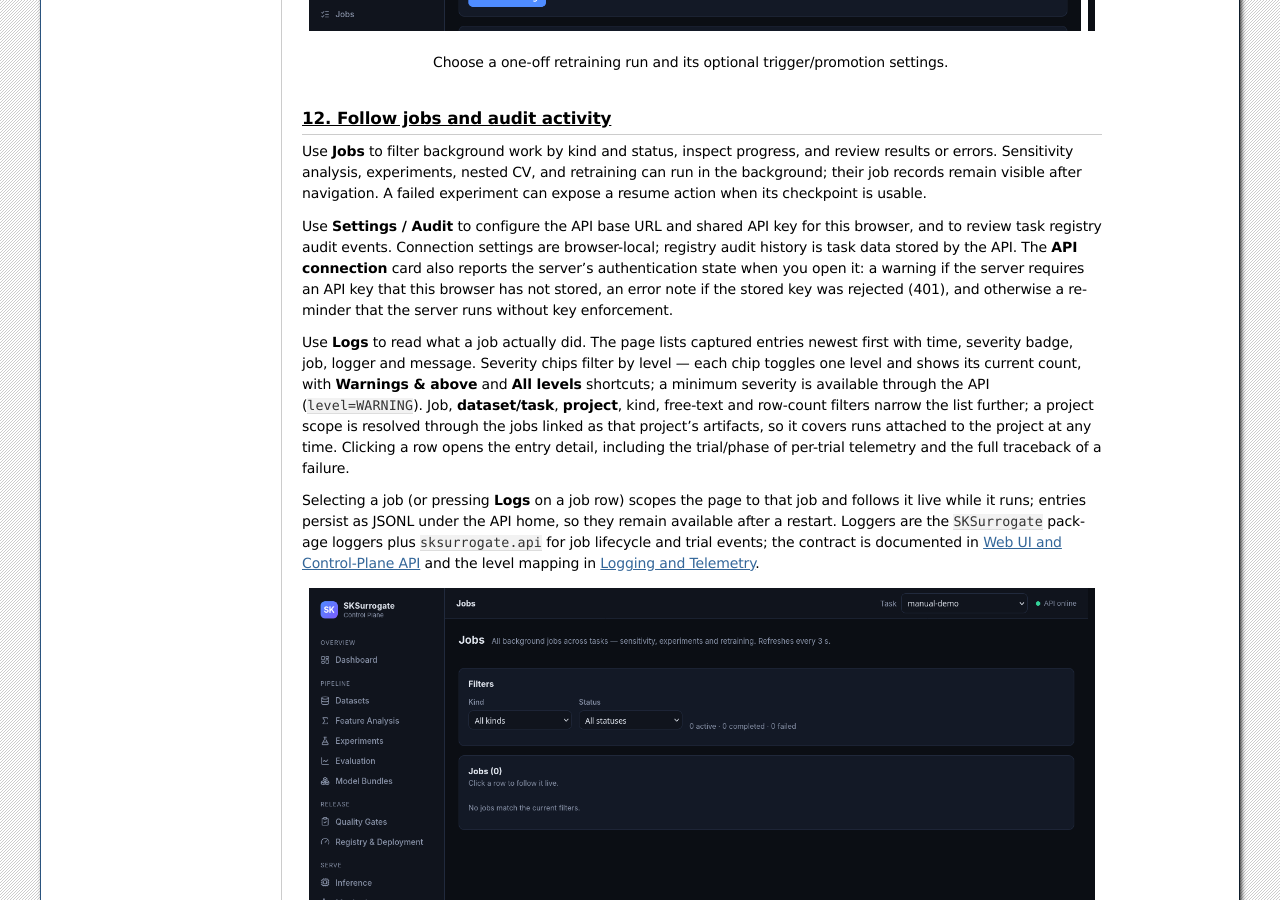
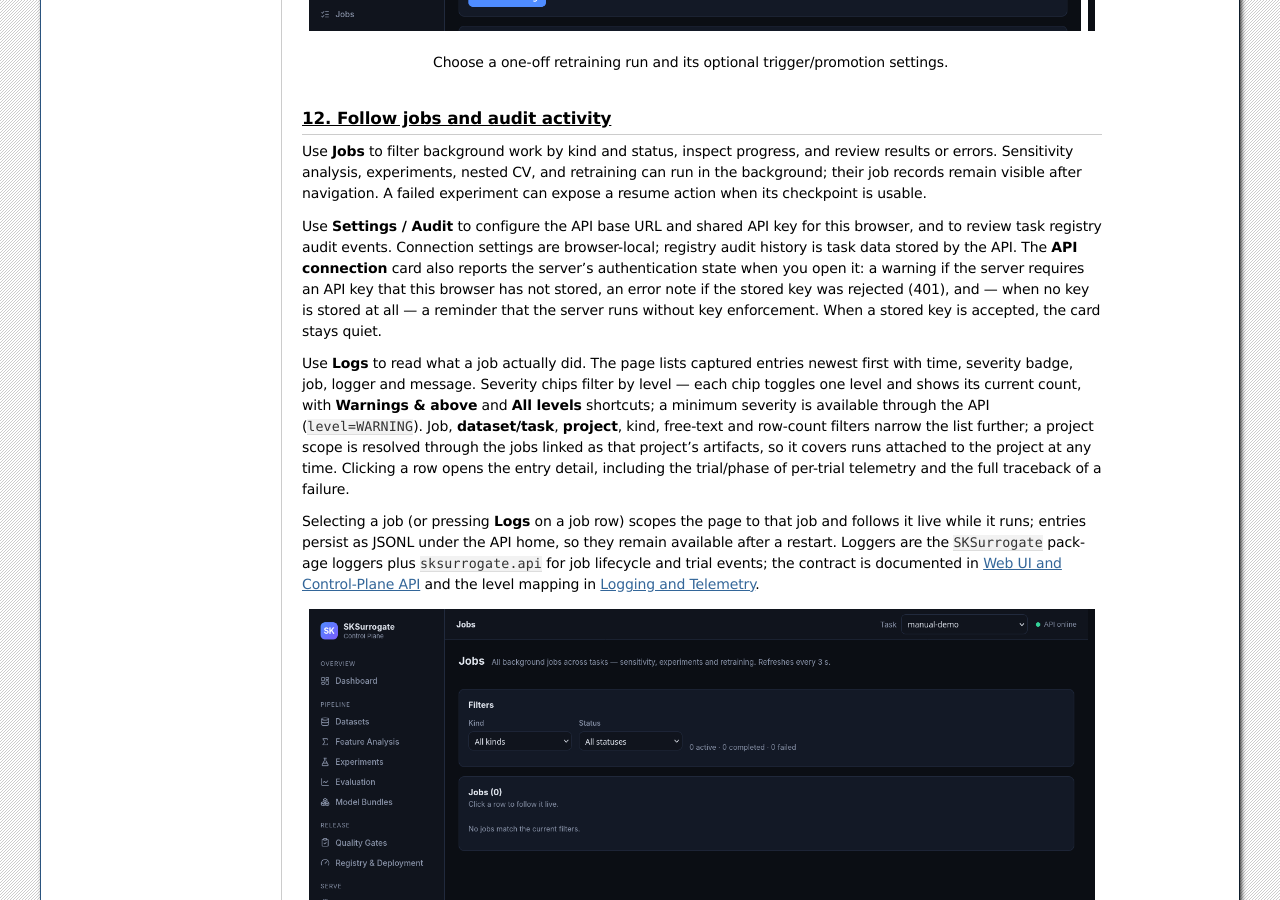
Before and after one commit to mghasemi/sksurrogate, a Sphinx documentation site: the page built from docs/ui-manual.rst, in a window 1280 px wide and 900 px high, scrolled down 13768 px. Built offline with Sphinx 7.4.7, drawn with Linux system fonts in a browser that asks for light colours.

Commit message:
fix(webui): show the open-server reminder only when no key is stored
probeAuthMode cannot distinguish 'server is open' from 'stored key accepted' — both yield a 200. The muted 'Server is not enforcing an API key' note was therefore shown even after saving a correct key on a keyed server, contradicting the situation. Gate it on !getApiKey(): with no stored key a success proves the server really runs open; once credentials are accepted the card stays silent. Docs (ui-manual Settings section + CHANGELOG) updated to match. Verified live in a browser against both server modes: warn-note (keyed, no key), error note (keyed, wrong key), silence (keyed, correct key), muted reminder (open, no key).

```diff
--- a/CHANGELOG.rst
+++ b/CHANGELOG.rst
@@ -15,7 +15,8 @@ API authentication
 * The web UI's **Settings / Audit** page now reports the server's
   authentication state: a warning when the server requires an API key this
   browser has not stored, an error note when the stored key is rejected (401),
-  and otherwise a reminder that the server runs without key enforcement.
+  and — when no key is stored at all — a reminder that the server runs without
+  key enforcement.
 * Regression tests for the shared-key middleware (HTTP header styles,
   WebSocket handshake policy, ``/api/health`` exemption, SPA fallback) and the
   startup validation, including fresh-interpreter import pins.
--- a/docs/ui-manual.rst
+++ b/docs/ui-manual.rst
@@ -569,8 +569,9 @@ this browser, and to review task registry audit events. Connection settings
 are browser-local; registry audit history is task data stored by the API. The
 **API connection** card also reports the server's authentication state when you
 open it: a warning if the server requires an API key that this browser has not
-stored, an error note if the stored key was rejected (401), and otherwise a
-reminder that the server runs without key enforcement.
+stored, an error note if the stored key was rejected (401), and — when no key
+is stored at all — a reminder that the server runs without key enforcement.
+When a stored key is accepted, the card stays quiet.
 
 Use **Logs** to read what a job actually did. The page lists captured entries
 newest first with time, severity badge, job, logger and message. Severity chips
--- a/webui/src/pages/Settings.tsx
+++ b/webui/src/pages/Settings.tsx
@@ -15,7 +15,9 @@ function ApiBaseCard() {
   // Does this server enforce a shared API key? /api/health is never gated, so
   // probe with a cheap protected endpoint (see client.ts). The note below only
   // shows when the answer is known; an unreachable server is already reported
-  // by the Server card's health query.
+  // by the Server card's health query. When no key is stored and the probe
+  // succeeds, the server genuinely runs open; when a stored key is accepted we
+  // stay silent — there is nothing to fix in either direction.
   const authQ = useQuery({
     queryKey: ["auth-mode"],
     queryFn: probeAuthMode,
@@ -72,7 +74,7 @@ function ApiBaseCard() {
       {authQ.data === "required" && getApiKey() && (
         <p className="error-note">The stored API key was rejected by this server (401) — check it against the server's SKSURROGATE_API_KEY.</p>
       )}
-      {authQ.data === "open" && (
+      {authQ.data === "open" && !getApiKey() && (
         <p className="muted">
           Server is not enforcing an API key. Fine for localhost; if this port may be reachable beyond a trusted network, set <code>SKSURROGATE_API_KEY</code> on the server side.
         </p>
```
